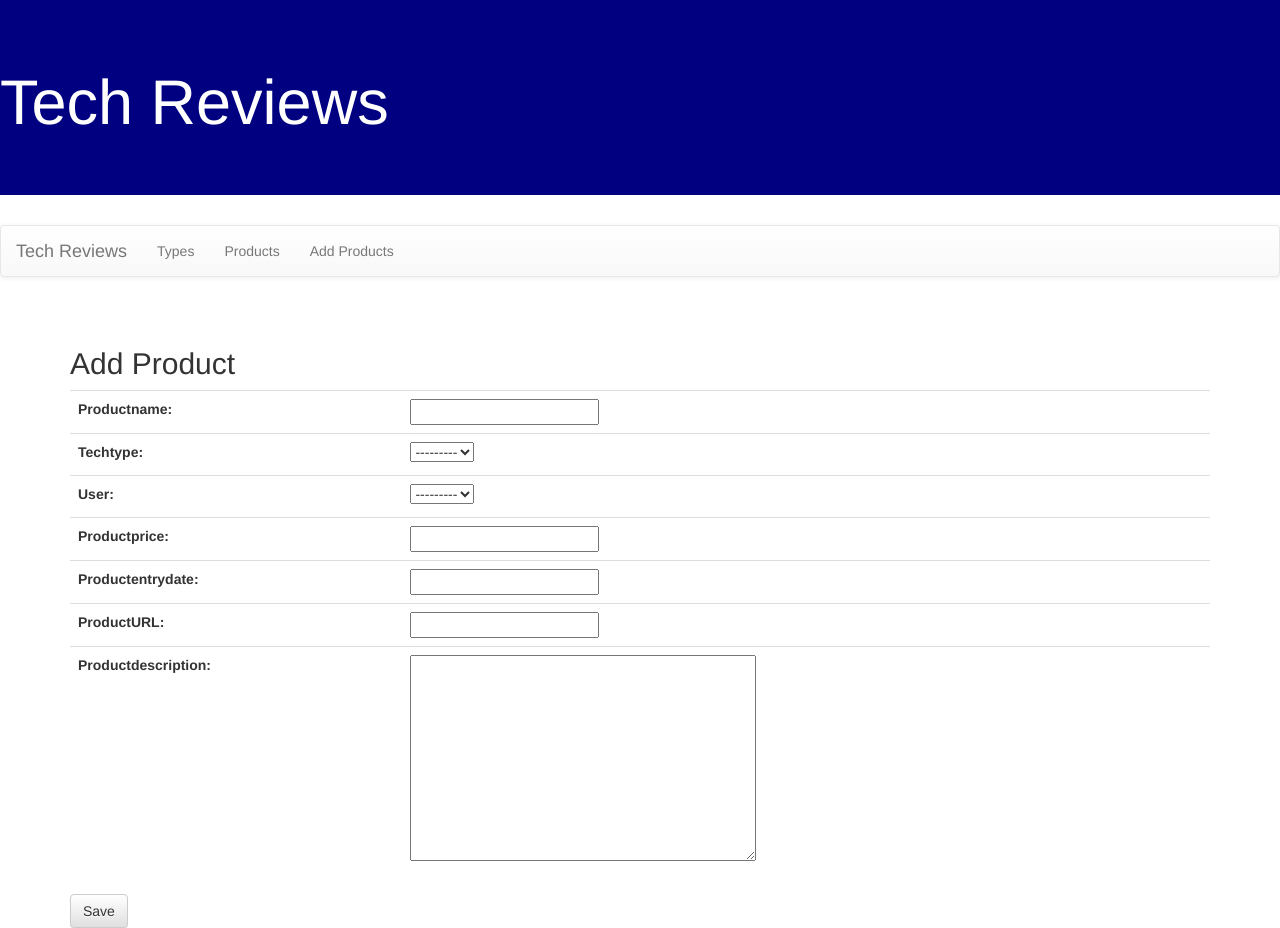
After one commit to VazzolerMatheus/itc172-techreviews, a Django app: page /TechReviewApp/newProduct/ in a window 1280 px wide. The commit adds this page. Run offline with Django 3.2, Linux system fonts and the light colour scheme; data that the repository does not hold is empty; some libraries are stand-ins or nearby versions.

Commit message:
May 14th class

```diff
--- /dev/null
+++ b/TechReviewApp/forms.py
@@ -0,0 +1,12 @@
+from django import forms
+from .models import TechType, Product, Review
+
+
+class ProductForm(forms.ModelForm):
+
+
+	class Meta:
+
+		model=Product
+
+		fields='__all__'
--- /dev/null
+++ b/TechReviewApp/templates/TechReviewApp/newproduct.html
@@ -0,0 +1,22 @@
+{% extends 'base.html' %}
+
+{% block content %}
+
+<h2> Add Product </h2>
+
+<form method='post' class='post-form'>
+
+	<table class='table'>
+
+		{% csrf_token %}
+		{{ form.as_table }}
+
+	</table>
+
+	<button type='submit' class='save btn btn-default'>Save</button>
+
+</form>
+
+
+
+{% endblock %}
--- a/TechReviewApp/templates/base.html
+++ b/TechReviewApp/templates/base.html
@@ -20,6 +20,7 @@
                 <ul class="nav navbar-nav">
                 <li><a href="{% url 'types' %}">Types</a></li>
                 <li><a href="{% url 'products' %}">Products</a></li>
+                <li><a href="{% url 'newProduct' %}">Add Products</a></li>
 
                 </ul>
                 </div>
--- a/TechReviewApp/urls.py
+++ b/TechReviewApp/urls.py
@@ -13,7 +13,9 @@ urlpatterns=[
 
     path('getTypes/', views.getTypes, name='types'),
 
-    path('getProducts/', views.getProducts, name='products')
+    path('getProducts/', views.getProducts, name='products'),
+
+    path('newProduct/', views.newProduct, name='newProduct')
 
 
 ]
--- a/TechReviewApp/views.py
+++ b/TechReviewApp/views.py
@@ -1,13 +1,16 @@
 from django.shortcuts import render, get_object_or_404
 from .models import TechType, Product, Review
+from .forms import ProductForm
 # Create your views here.
 
 
 def index(request):
+
     return render(request, 'TechReviewApp/index.html')
 
 
 def getTypes(request):
+
     types_list = TechType.objects.all()
 #name of the variable       #loads all objects from table to this list
     context={'types_list' : types_list}
@@ -16,6 +19,7 @@ def getTypes(request):
 
 
 def getProducts(request):
+
     product_list = Product.objects.all()
 
     return render(request, 'TechReviewApp/products.html', {'product_list' : product_list})
@@ -34,3 +38,19 @@ def productsDetail(request, id):
     }
 
     return render (request, 'TechReviewApp/productdetail.html', context=context)
+
+def newProduct(request):
+    form = ProductForm
+                        #check difference between POST and GET
+    if request.method=='POST':
+        form=ProductForm(request.POST)
+
+        if form.is_valid():
+            post=form.save(commit = True)
+            post.save()
+            form=ProductForm()
+
+    else:
+        form=ProductForm()
+
+    return render(request, 'TechReviewApp/newproduct.html', {'form' : form})
```
